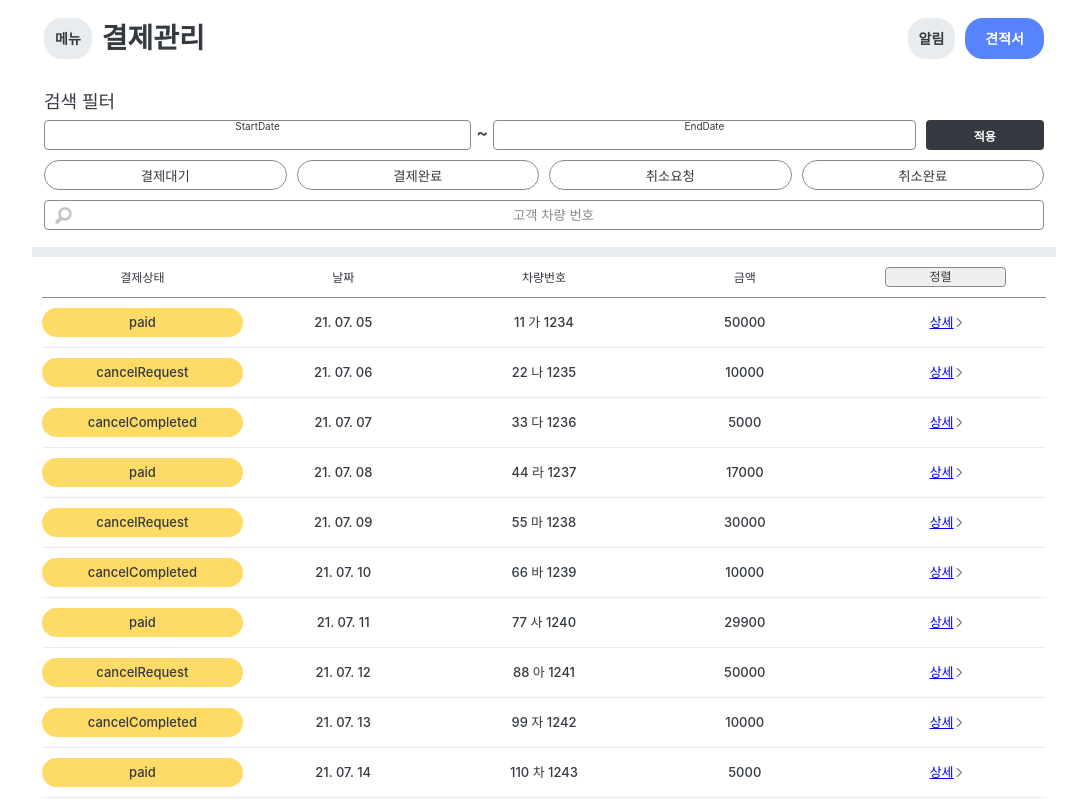
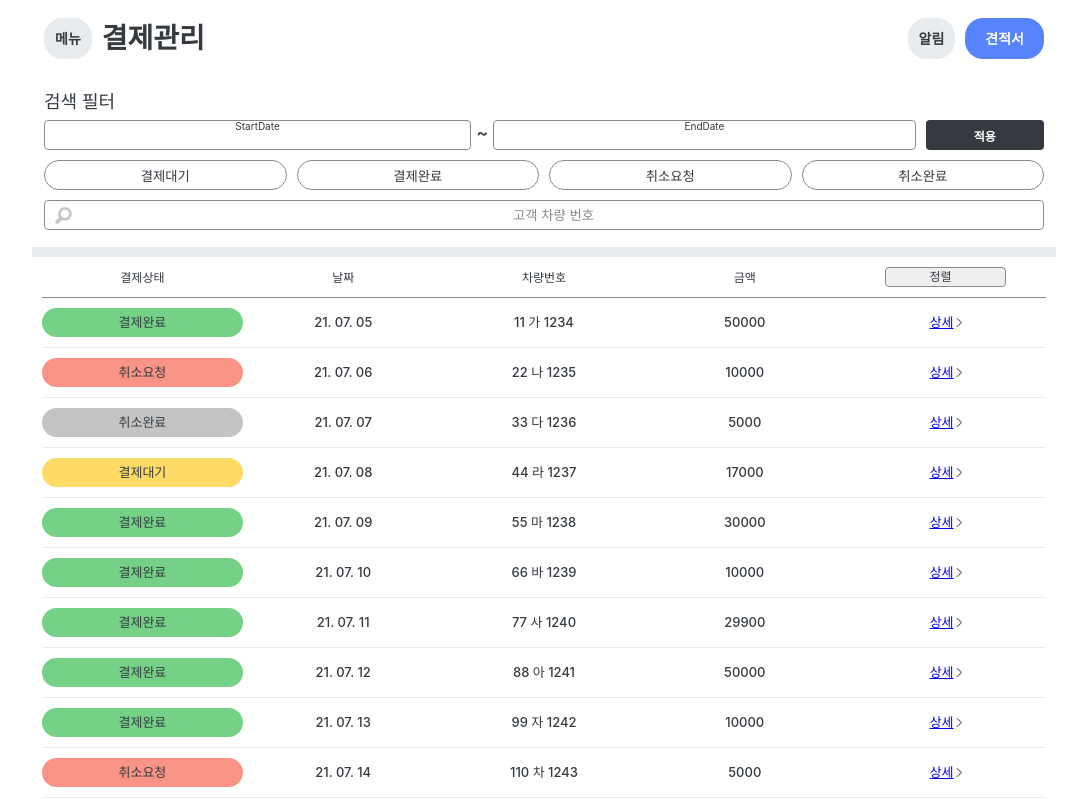
Before and after one commit to Yunjeong-Choi/oilnow-sajangnim-project, a React (Create React App) app: page / in a window 1280 px wide. Shown: the top 800 px of the page, without its empty margins (96-1183 px from the left). Built offline with nearby package versions, Linux system fonts and the light colour scheme.

Commit message:
Feat: fail apply PayStatus on ResultList

```diff
--- a/src/components/payment/PayFilter/index.tsx
+++ b/src/components/payment/PayFilter/index.tsx
@@ -6,7 +6,7 @@ import { Dispatch, FunctionComponent, SetStateAction } from "react";
 import React from "react";
 
 interface PayFilterProps {
-  setPayStatusKeyword: Dispatch<SetStateAction<string | undefined>>;
+  setPayStatusKeyword: (param?: string) => void;
   setPlateNumKeyword: (param?: string) => void;
 }
 
--- a/src/components/payment/PayResult/ResultItem.tsx
+++ b/src/components/payment/PayResult/ResultItem.tsx
@@ -2,6 +2,42 @@ import { FunctionComponent } from "react";
 import styled from "styled-components";
 import bracketRight from "../../../assets/images/bracketRight-icon.png";
 import { Link } from "react-router-dom";
+
+// type PayStatusKey =
+//   | "waitForPaid"
+//   | "paid"
+//   | "cancelRequest"
+//   | "cancelCompleted";
+// type PayStatusKoValue = "결제대기" | "결제완료" | "취소요청" | "취소완료";
+// interface parsePayStatusType {
+//   [key in PayStatusKey]: PayStatusKoValue
+// }
+//TODO: 이건 왜 안될까
+
+interface parsePayStatusType {
+  [key: string]: string;
+}
+
+export const parsePayStatus: parsePayStatusType = {
+  waitForPaid: "결제대기",
+  paid: "결제완료",
+  cancelRequest: "취소요청",
+  cancelCompleted: "취소완료",
+};
+
+const payStatusColor: parsePayStatusType = {
+  결제대기: "rgba(253, 215, 81, 0.88)",
+  결제완료: "#74D186",
+  취소요청: "rgba(244, 44, 16, 0.51)",
+  취소완료: "#C4C4C4",
+};
+
+// const parsePayStatus: parsePayStatusType = {
+//   waitForPaid: { ko: "결제대기", co: "red" },
+//   paid: { ko: "결제완료", co: "yellow" },
+//   cancelRequest: { ko: "취소요청", co: "blue" },
+//   cancelCompleted: { ko: "취소완료", co: "green" },
+// };
 
 interface ResultItemProps {
   payID: number;
@@ -13,10 +49,13 @@ interface ResultItemProps {
 
 const ResultItem: FunctionComponent<ResultItemProps> = (props) => {
   const { payID, payStatus, payDate, plateNum, payPrice } = props;
+  const payStatusKo = parsePayStatus[payStatus];
 
   return (
     <ResultItemBox>
-      <StyledPayStatus>{payStatus}</StyledPayStatus>
+      <StyledPayStatus color={payStatusColor[payStatusKo]}>
+        {payStatusKo}
+      </StyledPayStatus>
       <div>{payDate}</div>
       <div>{plateNum}</div>
       <div>{payPrice}</div>
@@ -59,6 +98,6 @@ const ResultItemBox = styled.div`
 `;
 
 const StyledPayStatus = styled.div`
-  background-color: rgba(253, 215, 81, 0.88);
+  background-color: ${(props) => props.color};
   border-radius: 1.5rem;
 `;
--- a/src/store/payData.json
+++ b/src/store/payData.json
@@ -1,60 +1,60 @@
 [{"payID":1,"payStatus":"paid","payDate":"21. 07. 05","plateNum":"11 가 1234","payPrice":50000},
 {"payID":2,"payStatus":"cancelRequest","payDate":"21. 07. 06","plateNum":"22 나 1235","payPrice":10000},
 {"payID":3,"payStatus":"cancelCompleted","payDate":"21. 07. 07","plateNum":"33 다 1236","payPrice":5000},
-{"payID":4,"payStatus":"paid","payDate":"21. 07. 08","plateNum":"44 라 1237","payPrice":17000},
-{"payID":5,"payStatus":"cancelRequest","payDate":"21. 07. 09","plateNum":"55 마 1238","payPrice":30000},
-{"payID":6,"payStatus":"cancelCompleted","payDate":"21. 07. 10","plateNum":"66 바 1239","payPrice":10000},
+{"payID":4,"payStatus":"waitForPaid","payDate":"21. 07. 08","plateNum":"44 라 1237","payPrice":17000},
+{"payID":5,"payStatus":"paid","payDate":"21. 07. 09","plateNum":"55 마 1238","payPrice":30000},
+{"payID":6,"payStatus":"paid","payDate":"21. 07. 10","plateNum":"66 바 1239","payPrice":10000},
 {"payID":7,"payStatus":"paid","payDate":"21. 07. 11","plateNum":"77 사 1240","payPrice":29900},
-{"payID":8,"payStatus":"cancelRequest","payDate":"21. 07. 12","plateNum":"88 아 1241","payPrice":50000},
-{"payID":9,"payStatus":"cancelCompleted","payDate":"21. 07. 13","plateNum":"99 자 1242","payPrice":10000},
-{"payID":10,"payStatus":"paid","payDate":"21. 07. 14","plateNum":"110 차 1243","payPrice":5000},
-{"payID":11,"payStatus":"cancelRequest","payDate":"21. 07. 15","plateNum":"121 카 1244","payPrice":17000},
-{"payID":12,"payStatus":"cancelCompleted","payDate":"21. 07. 16","plateNum":"132 타 1245","payPrice":30000},
+{"payID":8,"payStatus":"paid","payDate":"21. 07. 12","plateNum":"88 아 1241","payPrice":50000},
+{"payID":9,"payStatus":"paid","payDate":"21. 07. 13","plateNum":"99 자 1242","payPrice":10000},
+{"payID":10,"payStatus":"cancelRequest","payDate":"21. 07. 14","plateNum":"110 차 1243","payPrice":5000},
+{"payID":11,"payStatus":"cancelCompleted","payDate":"21. 07. 15","plateNum":"121 카 1244","payPrice":17000},
+{"payID":12,"payStatus":"waitForPaid","payDate":"21. 07. 16","plateNum":"132 타 1245","payPrice":30000},
 {"payID":13,"payStatus":"paid","payDate":"21. 07. 17","plateNum":"143 파 1246","payPrice":10000},
-{"payID":14,"payStatus":"cancelRequest","payDate":"21. 07. 18","plateNum":"154 하 1247","payPrice":29900},
-{"payID":15,"payStatus":"cancelCompleted","payDate":"21. 07. 19","plateNum":"165 고 1248","payPrice":50000},
+{"payID":14,"payStatus":"paid","payDate":"21. 07. 18","plateNum":"154 하 1247","payPrice":29900},
+{"payID":15,"payStatus":"paid","payDate":"21. 07. 19","plateNum":"165 고 1248","payPrice":50000},
 {"payID":16,"payStatus":"paid","payDate":"21. 07. 20","plateNum":"176 노 1249","payPrice":10000},
-{"payID":17,"payStatus":"cancelRequest","payDate":"21. 07. 21","plateNum":"187 도 1250","payPrice":5000},
-{"payID":18,"payStatus":"cancelCompleted","payDate":"21. 07. 22","plateNum":"198 로 1251","payPrice":17000},
-{"payID":19,"payStatus":"paid","payDate":"21. 07. 23","plateNum":"209 모 1252","payPrice":30000},
-{"payID":20,"payStatus":"cancelRequest","payDate":"21. 07. 24","plateNum":"220 보 1253","payPrice":10000},
-{"payID":21,"payStatus":"cancelCompleted","payDate":"21. 07. 25","plateNum":"231 소 1254","payPrice":29900},
+{"payID":17,"payStatus":"paid","payDate":"21. 07. 21","plateNum":"187 도 1250","payPrice":5000},
+{"payID":18,"payStatus":"cancelRequest","payDate":"21. 07. 22","plateNum":"198 로 1251","payPrice":17000},
+{"payID":19,"payStatus":"cancelCompleted","payDate":"21. 07. 23","plateNum":"209 모 1252","payPrice":30000},
+{"payID":20,"payStatus":"waitForPaid","payDate":"21. 07. 24","plateNum":"220 보 1253","payPrice":10000},
+{"payID":21,"payStatus":"paid","payDate":"21. 07. 25","plateNum":"231 소 1254","payPrice":29900},
 {"payID":22,"payStatus":"paid","payDate":"21. 07. 26","plateNum":"242 오 1255","payPrice":50000},
-{"payID":23,"payStatus":"cancelRequest","payDate":"21. 07. 27","plateNum":"253 조 1256","payPrice":10000},
-{"payID":24,"payStatus":"cancelCompleted","payDate":"21. 07. 28","plateNum":"264 초 1257","payPrice":5000},
+{"payID":23,"payStatus":"paid","payDate":"21. 07. 27","plateNum":"253 조 1256","payPrice":10000},
+{"payID":24,"payStatus":"paid","payDate":"21. 07. 28","plateNum":"264 초 1257","payPrice":5000},
 {"payID":25,"payStatus":"paid","payDate":"21. 07. 29","plateNum":"275 코 1258","payPrice":17000},
 {"payID":26,"payStatus":"cancelRequest","payDate":"21. 07. 30","plateNum":"286 토 1259","payPrice":30000},
 {"payID":27,"payStatus":"cancelCompleted","payDate":"21. 07. 31","plateNum":"297 포 1260","payPrice":10000},
-{"payID":28,"payStatus":"paid","payDate":"21. 08. 01","plateNum":"308 호 1261","payPrice":29900},
-{"payID":29,"payStatus":"cancelRequest","payDate":"21. 08. 02","plateNum":"319 가 1262","payPrice":50000},
-{"payID":30,"payStatus":"cancelCompleted","payDate":"21. 08. 03","plateNum":"330 나 1263","payPrice":10000},
+{"payID":28,"payStatus":"waitForPaid","payDate":"21. 08. 01","plateNum":"308 호 1261","payPrice":29900},
+{"payID":29,"payStatus":"paid","payDate":"21. 08. 02","plateNum":"319 가 1262","payPrice":50000},
+{"payID":30,"payStatus":"paid","payDate":"21. 08. 03","plateNum":"330 나 1263","payPrice":10000},
 {"payID":31,"payStatus":"paid","payDate":"21. 08. 04","plateNum":"341 다 1264","payPrice":50000},
-{"payID":32,"payStatus":"cancelRequest","payDate":"21. 08. 05","plateNum":"352 라 1265","payPrice":10000},
-{"payID":33,"payStatus":"cancelCompleted","payDate":"21. 08. 06","plateNum":"363 마 1266","payPrice":5000},
-{"payID":34,"payStatus":"paid","payDate":"21. 08. 07","plateNum":"374 바 1267","payPrice":17000},
-{"payID":35,"payStatus":"cancelRequest","payDate":"21. 08. 08","plateNum":"385 사 1268","payPrice":30000},
-{"payID":36,"payStatus":"cancelCompleted","payDate":"21. 08. 09","plateNum":"396 아 1269","payPrice":10000},
+{"payID":32,"payStatus":"paid","payDate":"21. 08. 05","plateNum":"352 라 1265","payPrice":10000},
+{"payID":33,"payStatus":"paid","payDate":"21. 08. 06","plateNum":"363 마 1266","payPrice":5000},
+{"payID":34,"payStatus":"cancelRequest","payDate":"21. 08. 07","plateNum":"374 바 1267","payPrice":17000},
+{"payID":35,"payStatus":"cancelCompleted","payDate":"21. 08. 08","plateNum":"385 사 1268","payPrice":30000},
+{"payID":36,"payStatus":"waitForPaid","payDate":"21. 08. 09","plateNum":"396 아 1269","payPrice":10000},
 {"payID":37,"payStatus":"paid","payDate":"21. 08. 10","plateNum":"407 자 1270","payPrice":29900},
-{"payID":38,"payStatus":"cancelRequest","payDate":"21. 08. 11","plateNum":"418 차 1271","payPrice":50000},
-{"payID":39,"payStatus":"cancelCompleted","payDate":"21. 08. 12","plateNum":"429 카 1272","payPrice":10000},
+{"payID":38,"payStatus":"paid","payDate":"21. 08. 11","plateNum":"418 차 1271","payPrice":50000},
+{"payID":39,"payStatus":"paid","payDate":"21. 08. 12","plateNum":"429 카 1272","payPrice":10000},
 {"payID":40,"payStatus":"paid","payDate":"21. 08. 13","plateNum":"440 타 1273","payPrice":5000},
-{"payID":41,"payStatus":"cancelRequest","payDate":"21. 08. 14","plateNum":"451 파 1274","payPrice":17000},
-{"payID":42,"payStatus":"cancelCompleted","payDate":"21. 08. 15","plateNum":"462 하 1275","payPrice":30000},
-{"payID":43,"payStatus":"paid","payDate":"21. 08. 16","plateNum":"473 고 1276","payPrice":10000},
-{"payID":44,"payStatus":"cancelRequest","payDate":"21. 08. 17","plateNum":"484 노 1277","payPrice":29900},
-{"payID":45,"payStatus":"cancelCompleted","payDate":"21. 08. 18","plateNum":"495 도 1278","payPrice":50000},
+{"payID":41,"payStatus":"paid","payDate":"21. 08. 14","plateNum":"451 파 1274","payPrice":17000},
+{"payID":42,"payStatus":"cancelRequest","payDate":"21. 08. 15","plateNum":"462 하 1275","payPrice":30000},
+{"payID":43,"payStatus":"cancelCompleted","payDate":"21. 08. 16","plateNum":"473 고 1276","payPrice":10000},
+{"payID":44,"payStatus":"waitForPaid","payDate":"21. 08. 17","plateNum":"484 노 1277","payPrice":29900},
+{"payID":45,"payStatus":"paid","payDate":"21. 08. 18","plateNum":"495 도 1278","payPrice":50000},
 {"payID":46,"payStatus":"paid","payDate":"21. 08. 19","plateNum":"506 로 1279","payPrice":10000},
-{"payID":47,"payStatus":"cancelRequest","payDate":"21. 08. 20","plateNum":"517 모 1280","payPrice":5000},
-{"payID":48,"payStatus":"cancelCompleted","payDate":"21. 08. 21","plateNum":"528 보 1281","payPrice":17000},
+{"payID":47,"payStatus":"paid","payDate":"21. 08. 20","plateNum":"517 모 1280","payPrice":5000},
+{"payID":48,"payStatus":"paid","payDate":"21. 08. 21","plateNum":"528 보 1281","payPrice":17000},
 {"payID":49,"payStatus":"paid","payDate":"21. 08. 22","plateNum":"539 소 1282","payPrice":30000},
 {"payID":50,"payStatus":"cancelRequest","payDate":"21. 08. 23","plateNum":"550 오 1283","payPrice":10000},
 {"payID":51,"payStatus":"cancelCompleted","payDate":"21. 08. 24","plateNum":"561 조 1284","payPrice":29900},
-{"payID":52,"payStatus":"paid","payDate":"21. 08. 25","plateNum":"572 초 1285","payPrice":50000},
-{"payID":53,"payStatus":"cancelRequest","payDate":"21. 08. 26","plateNum":"583 코 1286","payPrice":10000},
-{"payID":54,"payStatus":"cancelCompleted","payDate":"21. 08. 27","plateNum":"594 일 1287","payPrice":5000},
+{"payID":52,"payStatus":"waitForPaid","payDate":"21. 08. 25","plateNum":"572 초 1285","payPrice":50000},
+{"payID":53,"payStatus":"paid","payDate":"21. 08. 26","plateNum":"583 코 1286","payPrice":10000},
+{"payID":54,"payStatus":"paid","payDate":"21. 08. 27","plateNum":"594 일 1287","payPrice":5000},
 {"payID":55,"payStatus":"paid","payDate":"21. 08. 28","plateNum":"605 포 1288","payPrice":17000},
-{"payID":56,"payStatus":"cancelRequest","payDate":"21. 08. 29","plateNum":"616 호 1289","payPrice":30000},
-{"payID":57,"payStatus":"cancelCompleted","payDate":"21. 08. 30","plateNum":"627 가 1290","payPrice":10000},
-{"payID":58,"payStatus":"paid","payDate":"21. 08. 31","plateNum":"638 나 1291","payPrice":29900},
-{"payID":59,"payStatus":"cancelRequest","payDate":"21. 09. 01","plateNum":"649 다 1292","payPrice":50000},
-{"payID":60,"payStatus":"cancelCompleted","payDate":"21. 09. 02","plateNum":"660 라 1293","payPrice":10000}]
+{"payID":56,"payStatus":"paid","payDate":"21. 08. 29","plateNum":"616 호 1289","payPrice":30000},
+{"payID":57,"payStatus":"paid","payDate":"21. 08. 30","plateNum":"627 가 1290","payPrice":10000},
+{"payID":58,"payStatus":"cancelRequest","payDate":"21. 08. 31","plateNum":"638 나 1291","payPrice":29900},
+{"payID":59,"payStatus":"cancelCompleted","payDate":"21. 09. 01","plateNum":"649 다 1292","payPrice":50000},
+{"payID":60,"payStatus":"waitForPaid","payDate":"21. 09. 02","plateNum":"660 라 1293","payPrice":10000}]
```
Also changed, not shown: src/components/payment/PayFilter/StatusFilter.tsx (+10 -4 lines), src/components/payment/PayResult/ResultList.tsx (+9 -4 lines).
